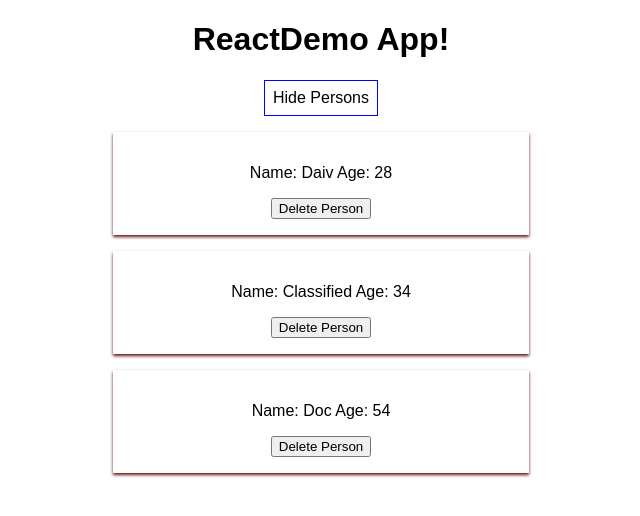
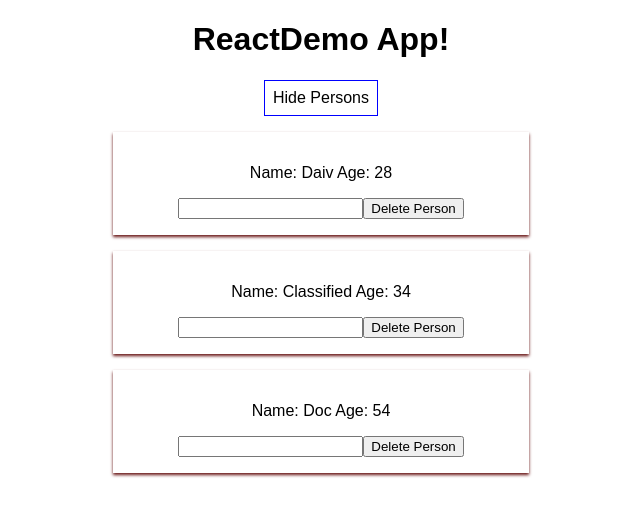
Before and after one commit to shubhamkuswah/react-course, a React (Create React App) app: page / in a window 1280 px wide. Both pictures are taken after a click on the button "Show Persons". Shown: the top 516 px of the page, without its empty margins (319-959 px from the left). Built offline with nearby package versions, Linux system fonts and the light colour scheme.

Commit message:
React lecture 60

```diff
--- a/src/App.js
+++ b/src/App.js
@@ -25,6 +25,17 @@ export class App extends Component {
     this.setState({persons:persons})
   }
 
+  nameChangeHandler = (event, id)=>{
+    const personIndex = this.state.persons.findIndex(p=>{
+      return p.id === id;
+    })
+    const person = {...this.state.persons[personIndex]}
+    person.personName = event.target.value;
+    const persons = [...this.state.persons];
+    persons[personIndex] = person;
+    this.setState({persons:persons})
+  }
+
   render() {
     const style = {
       backgroundColor : 'white',
@@ -43,6 +54,7 @@ export class App extends Component {
         this.state.persons.map((person,index)=>{
         return <Person
         delete= {()=> this.deletePersonHandler(index)}
+        changed= {(event)=> this.nameChangeHandler(event,person.id)}
         personName={person.personName}
         age={person.age}
         key={person.id}
--- a/src/Person/Person.js
+++ b/src/Person/Person.js
@@ -6,6 +6,7 @@ const person = (Props)=>{
     return(
     <div className='Person'>
     <p>Name: {Props.personName} Age: {Props.age}</p>
+    <input type='text' onChange={Props.changed}></input>
     <button onClick={Props.delete}>Delete Person</button>
     </div>
     )
```
